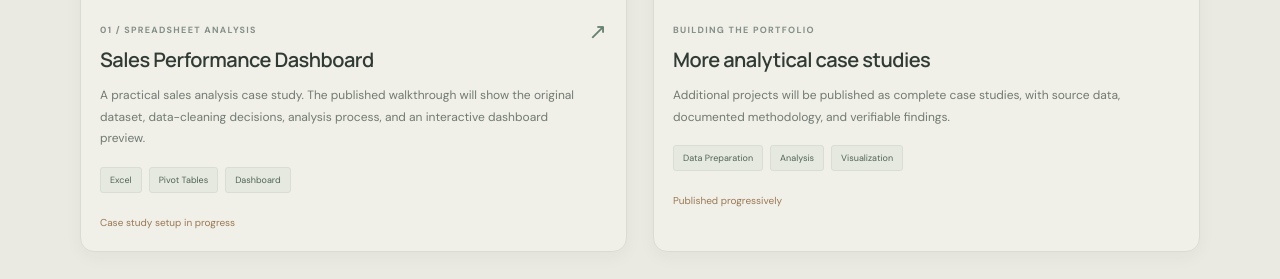
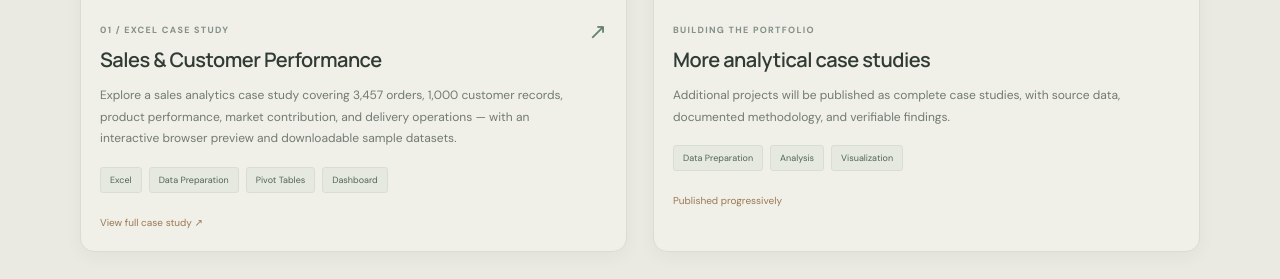
Before and after one commit to ahmdgabr/ahmed-gaber-portfolio, a plain HTML site: page index.html in a window 1280 px wide. Shown: the part 1307-1586 px from the top of the page. Drawn offline with Linux system fonts and the light colour scheme.

Commit message:
Feature Sales & Customer Performance case study on portfolio homepage

```diff
--- a/index.html
+++ b/index.html
@@ -70,10 +70,10 @@
       <div class="project-grid">
         <article class="project-card featured">
           <div class="project-visual visual-excel"><div class="visual-label">EXCEL DASHBOARD</div><div class="mock-kpis"><b>Sales overview</b><span>Revenue · Orders · Growth</span><div class="bars"><i></i><i></i><i></i><i></i><i></i><i></i><i></i><i></i></div></div></div>
-          <div class="project-info"><div><span class="project-type">01 / SPREADSHEET ANALYSIS</span><h3>Sales Performance Dashboard</h3></div><span class="project-arrow">↗</span></div>
-          <p>A practical sales analysis case study. The published walkthrough will show the original dataset, data-cleaning decisions, analysis process, and an interactive dashboard preview.</p>
-          <div class="tags"><span>Excel</span><span>Pivot Tables</span><span>Dashboard</span></div>
-          <span class="project-status">Case study setup in progress</span>
+          <div class="project-info"><div><span class="project-type">01 / EXCEL CASE STUDY</span><h3>Sales & Customer Performance</h3></div><a class="project-arrow" href="projects/sales-customer-performance/">↗</a></div>
+          <p>Explore a sales analytics case study covering 3,457 orders, 1,000 customer records, product performance, market contribution, and delivery operations — with an interactive browser preview and downloadable sample datasets.</p>
+          <div class="tags"><span>Excel</span><span>Data Preparation</span><span>Pivot Tables</span><span>Dashboard</span></div>
+          <a class="project-status" href="projects/sales-customer-performance/">View full case study ↗</a>
         </article>
         <article class="project-card project-next-card">
           <div class="project-visual visual-powerbi"><div class="visual-label">NEXT CASE STUDY</div><div class="bi-window"><div class="bi-side"></div><div class="bi-content"><i></i><i></i><i></i><b></b><b></b></div></div></div>
```
